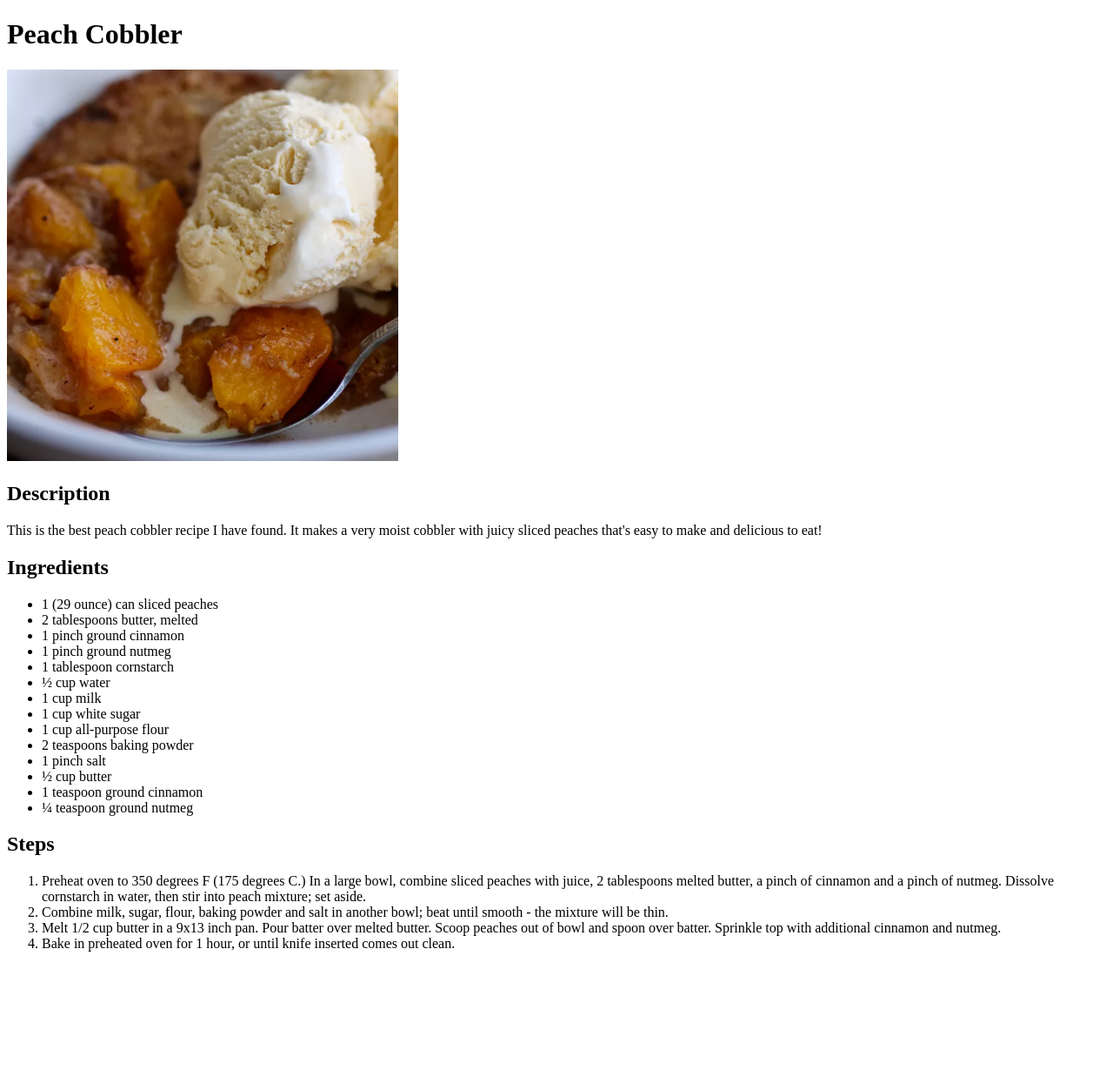
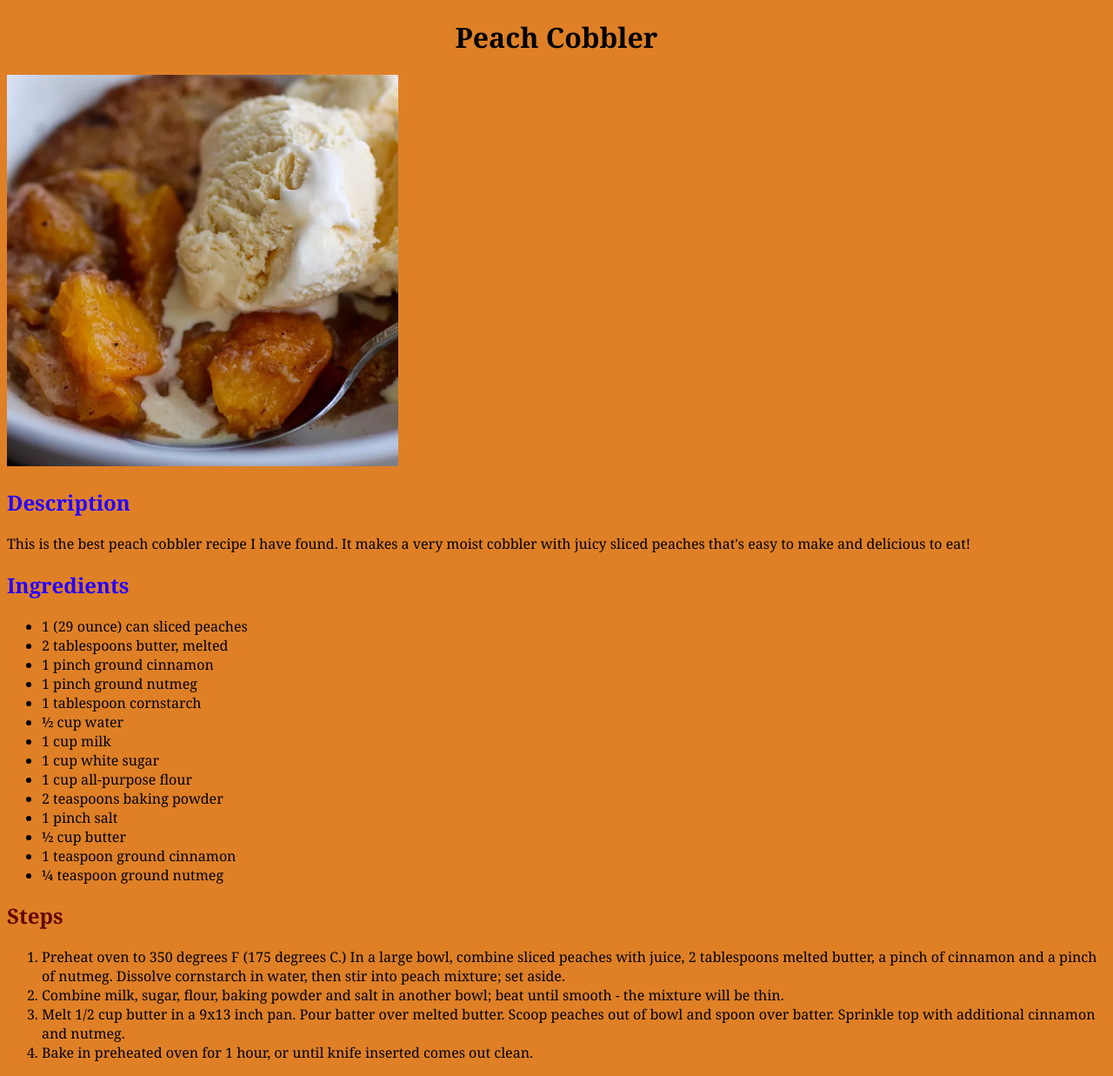
Before and after one commit to Gary-love/odin-recipes, a plain HTML site: page recipes/Peach_Cobbler.html in a window 1280 px wide. Shown: the whole page at 87% size. Before the commit the page ends 1110 px from the top, so only its background shows below. Drawn offline with Linux system fonts and the light colour scheme.

Commit message:
Stylized with css

```diff
--- a/recipes/Peach_Cobbler.html
+++ b/recipes/Peach_Cobbler.html
@@ -1,16 +1,17 @@
 <!DOCTYPE html>
 <html lang="en">
     <head>
+        <link href="../styles.css" rel="stylesheet">
         <meta charset="UTF-8">
         <meta name="viewport" content="width=device-width, initial-scale=1.0">
         <title>Peach Cobbler</title>
     </head>
-    <body>
-        <h1>Peach Cobbler</h1>
+    <body id="Peach">
+        <h1 class="title">Peach Cobbler</h1>
         <img src="./images/Peach-Cobbler.webp" alt="Peach-Cobbler" height="450" width="450">
-        <h2>Description</h2>
+        <h2 class="Description">Description</h2>
         <p>This is the best peach cobbler recipe I have found. It makes a very moist cobbler with juicy sliced peaches that's easy to make and delicious to eat!</p>
-        <h2>Ingredients</h2>
+        <h2 class="ingredients">Ingredients</h2>
         <ul>
             <li>1 (29 ounce) can sliced peaches</li>
             <li>2 tablespoons butter, melted</li>
@@ -27,7 +28,7 @@
             <li>1 teaspoon ground cinnamon</li>
             <li>¼ teaspoon ground nutmeg</li>
         </ul>
-        <h2>Steps</h2>
+        <h2 class="steps">Steps</h2>
         <ol>
             <li>Preheat oven to 350 degrees F (175 degrees C.) In a large bowl, combine sliced peaches with juice, 2 tablespoons melted butter, a pinch of cinnamon and a pinch of nutmeg. Dissolve cornstarch in water, then stir into peach mixture; set aside.</li>
             <li>Combine milk, sugar, flour, baking powder and salt in another bowl; beat until smooth - the mixture will be thin.</li>
```
